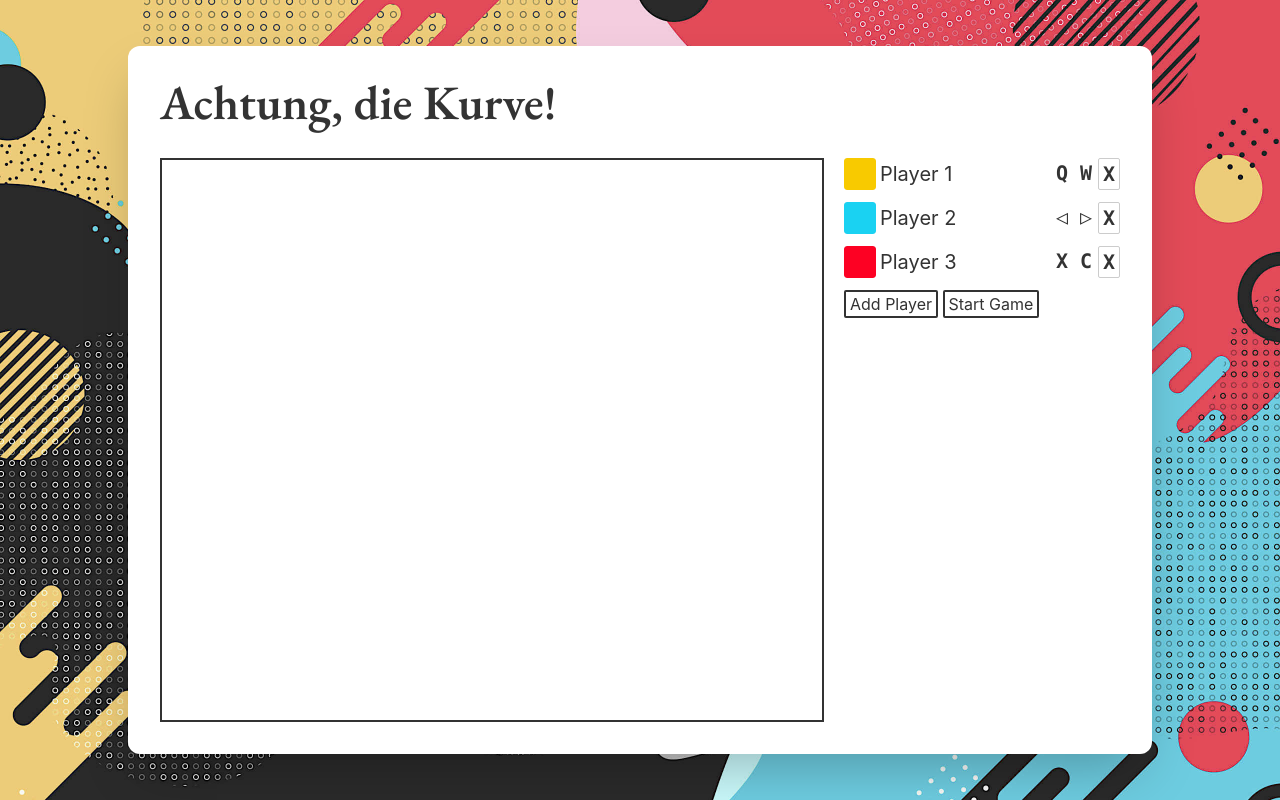
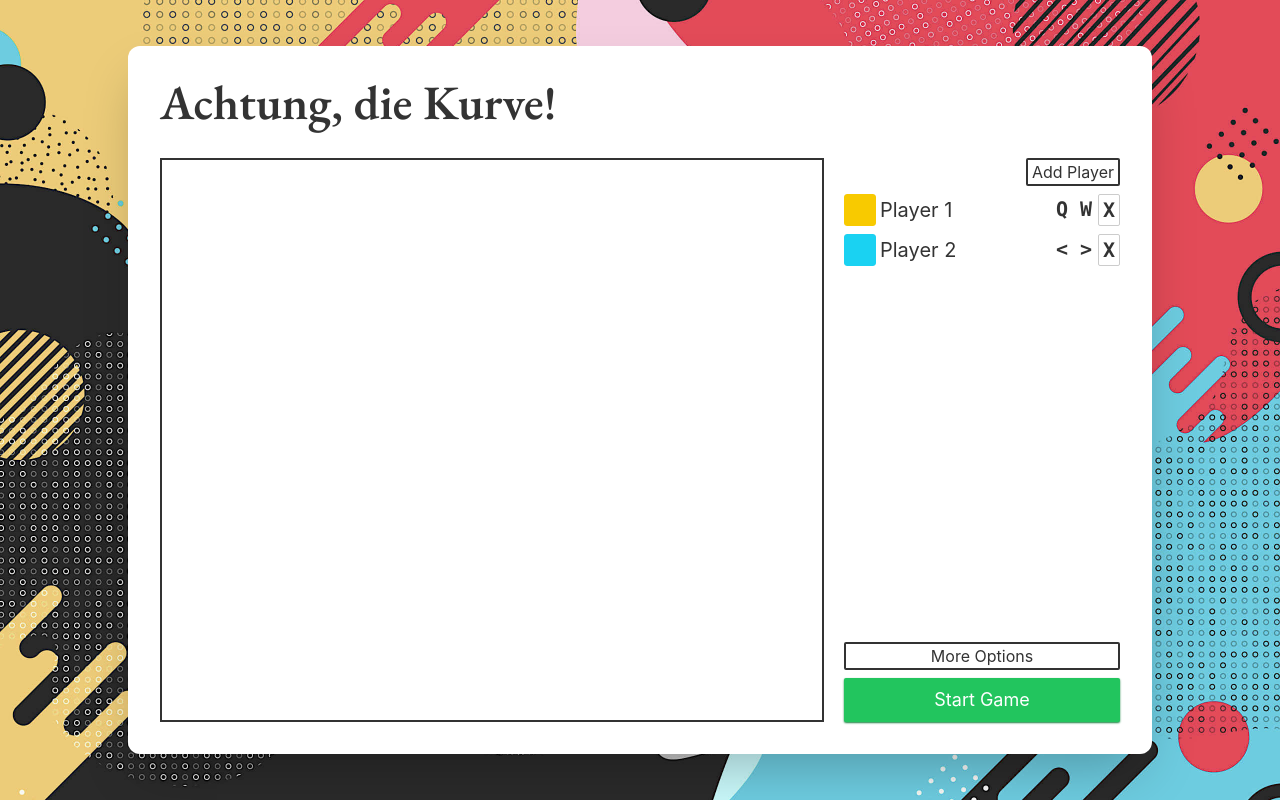
Before and after one commit to mahathu/adk, a Svelte app: page / in a window 1280 px wide. Built offline with nearby package versions, Linux system fonts and the light colour scheme.

Commit message:
some frontend changes

```diff
--- a/src/components/Game.svelte
+++ b/src/components/Game.svelte
@@ -1,6 +1,7 @@
 <script>
 	/**
 	 * TODOS
+	 * fix collision detection by checking for line intersections
 	 * add high contrast mode
 	 * add more settings (rotation angle, speed)
 	 * add mode that incrementally speeds up snakes each round
@@ -28,7 +29,7 @@
 	function addPlayer(){
 		let id = players.length == 0 ? 1 : Math.max(...players.map(p => p.id)) + 1;
 		let name = `Player ${id}`;
-		let color = '#ff0000';
+		let color = '#' + ((1<<24)*Math.random() | 0).toString(16); //https://stackoverflow.com/a/5365036/
 		let keyL = '_';
 		let keyR = '_';
 		let score = 0;
@@ -53,7 +54,6 @@
 	onMount(() => {
 		addPlayer();
 		addPlayer();
-		addPlayer();
 
 		ctx = document.getElementById('board').getContext('2d');
         ctx.lineCap = 'round';
@@ -70,17 +70,31 @@
 			id="board"
 			class="box-content border-2 border-current"></canvas>
 
-	<div class="ml-5 grow space-y-3">
-		{#each players as player (player.id)}
-		<Player {player} {gameActive}
-			on:remove={e => removePlayer(e.detail)}
-		/>
-		{/each}
+	<div class="ml-5 grow flex justify-between flex-col">
+		<div class="space-y-2">
+			<div class="flex justify-end">
+				<button class="border-2 border-current px-1" on:click={addPlayer} disabled={gameActive || players.length >= MAX_PLAYERS}>Add Player</button>
+			</div>
 
-		<button class="border-2 border-current px-1" on:click={addPlayer} disabled={gameActive || players.length >= MAX_PLAYERS}>Add Player</button>
-		<button class="border-2 border-current px-1" on:click={startGame} disabled={gameActive || players.length < 2}>Start Game</button>
+			{#each players as player (player.id)}
+			<Player {player} {gameActive}
+				on:remove={e => removePlayer(e.detail)}
+			/>
+			{/each}
+		</div>
+
+		<div>
+			<button class="border-2 border-current w-full" disabled={gameActive}>More Options</button>
+			<button class="w-full mt-2 bg-green-500 border-none transition shadow-green-700 shadow-sm
+				hover:shadow-md
+				hover:shadow-green-700
+				py-2 text-lg text-white" on:click={startGame} disabled={gameActive || players.length < 2}>Start Game</button>
+		</div>
 	</div>
 </div>
 
 <style>
+	.start-btn{
+		text-shadow: 0 2px 4px rgba(0,0,0,0.15);
+	}
 </style>
--- a/src/game.js
+++ b/src/game.js
@@ -6,9 +6,11 @@ export default class Game {
         this.roundsPlayed = 0;
         this.roundActive = false;
         this.players = players;
+        this.winScore = (players.length-1) * 10; // first to 10 round
+
         this.ctx = ctx;
-        this.width = ctx.canvas.clientWidth;
-        this.height = ctx.canvas.clientHeight;
+        this.canvasWidth = ctx.canvas.clientWidth;
+        this.canvasHeight = ctx.canvas.clientHeight;
 
         document.addEventListener('keydown', e => {
             if(e.key === ' '){ // spacebar
@@ -46,12 +48,12 @@ export default class Game {
         this.roundsPlayed++;
         console.log("Started round "+this.roundsPlayed);
 
-        this.ctx.clearRect(0, 0, this.width, this.height);
+        this.ctx.clearRect(0, 0, this.canvasWidth, this.canvasHeight);
 
         this.players.map((p, i) => {
             let initialPos = getRandomSpawn(
-                this.width,
-                this.height,
+                this.canvasWidth,
+                this.canvasHeight,
                 this.players.slice(0,i) // only consider players that already have a snake
             );
             p['snake'] = new Snake(...initialPos);
@@ -79,7 +81,7 @@ export default class Game {
             this.ctx.fillText(msg, 10, (i+1)*30);
         });
 
-        this.ctx.fillText("Press [space] to continue", 10, this.height-20);
+        this.ctx.fillText("Press [space] to continue", 10, this.canvasHeight-20);
     }
 
     /** remove a player from the current round,
@@ -110,7 +112,7 @@ export default class Game {
             this.ctx.stroke(player.snake);
 
             // Check if any player went out of bounds
-            if (player.snake.outOfBounds(this.width, this.height)){
+            if (player.snake.outOfBounds(this.canvasWidth, this.canvasHeight)){
                 this.killPlayer(player);
                 continue;
             }
--- a/src/snake.js
+++ b/src/snake.js
@@ -25,8 +25,8 @@ export default class Snake extends Path2D{
         this.turningLeft = false;
         this.turningRight = false;
 
-        this.speed = .15;
-        this.rotateAng = Math.PI / (360*2.5);
+        this.speed = .115;
+        this.rotateAng = Math.PI / (360*2);
         this.lineWidth = 2.5;
     }
 
--- a/src/util.js
+++ b/src/util.js
@@ -4,9 +4,9 @@ export function randFromInterval(min, max){
 
 export function getKeyRepresentation(key){
     if(key === 'ArrowLeft') {
-        return '◁';
+        return '<';
     } else if(key === 'ArrowRight') {
-        return '▷';
+        return '>';
     }
     return key.toUpperCase();
 }
```
